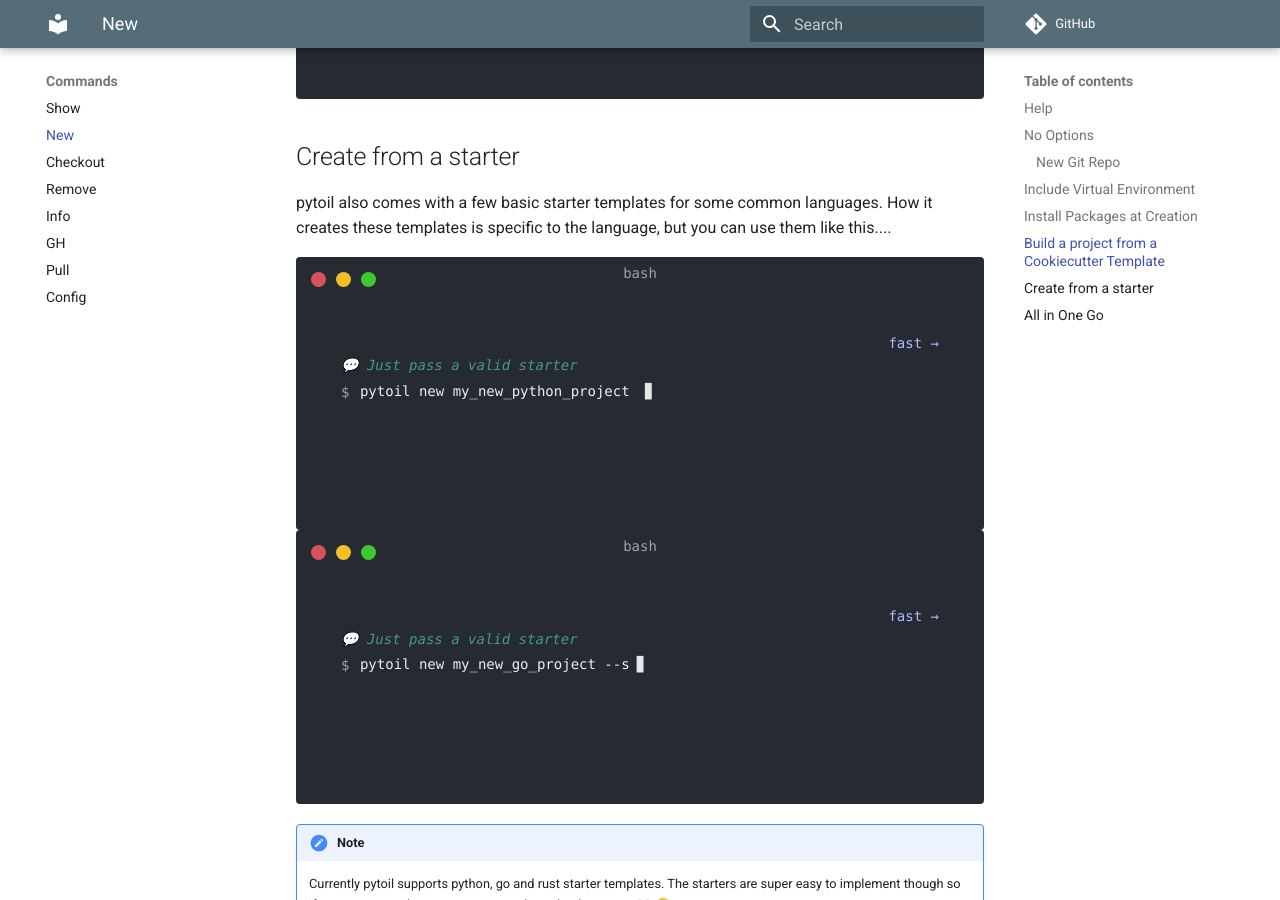
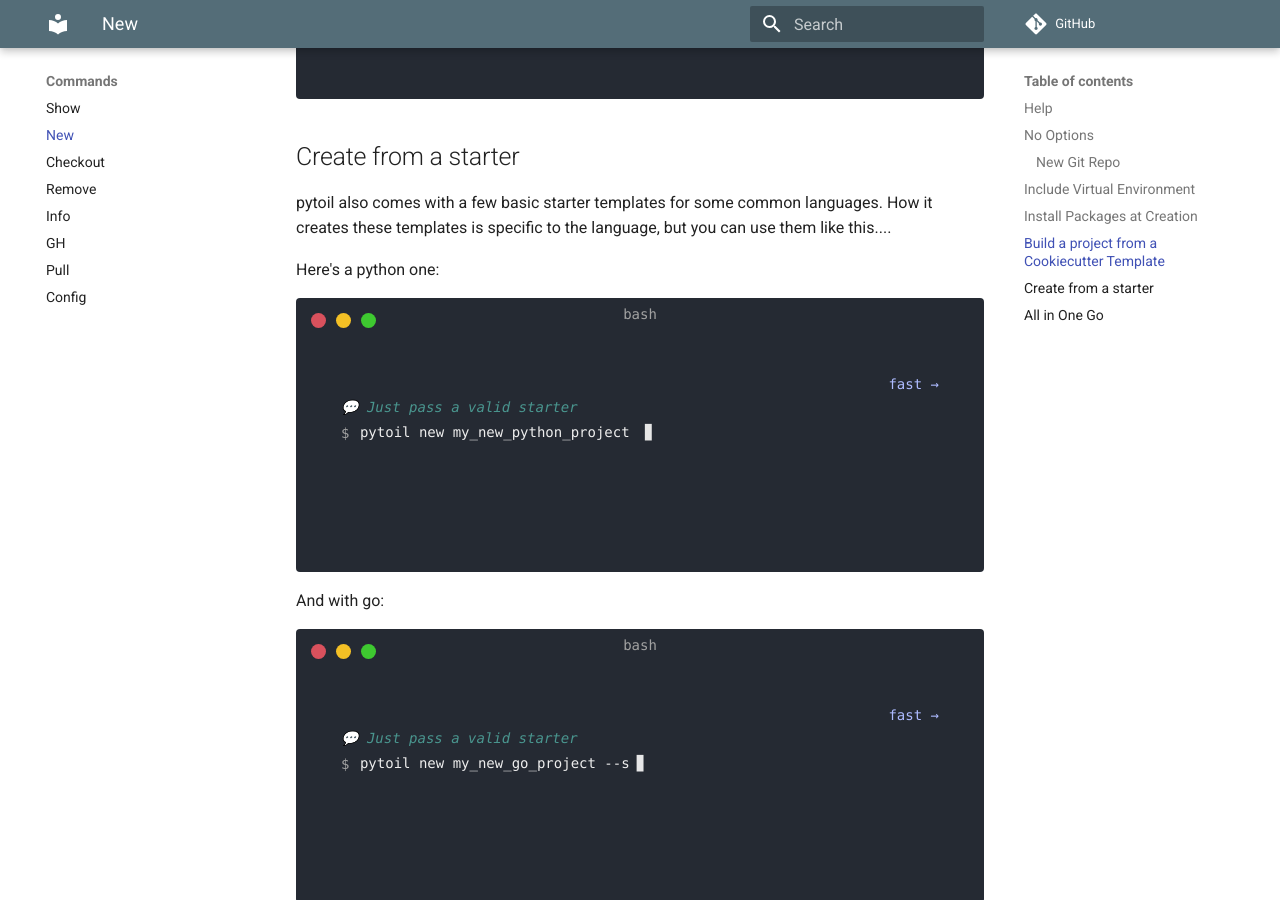
Before and after one commit to FollowTheProcess/pytoil, an MkDocs documentation site: the page built from docs/commands/new.md, in a window 1280 px wide and 900 px high, scrolled down 6420 px. Built offline with MkDocs 1.6.1 and Material for MkDocs 9.7.7, drawn with Linux system fonts in a browser that asks for light colours; emoji names are drawn with the system emoji font; some web fonts are replaced; comment, search, counter and statistics services are not loaded.

Commit message:
Update starter docs

````diff
--- a/docs/commands/new.md
+++ b/docs/commands/new.md
@@ -216,6 +216,8 @@ Creating new project: 'my_new_project' from cookiecutter: 'https://github.com/so
 
 pytoil also comes with a few basic starter templates for some common languages. How it creates these templates is specific to the language, but you can use them like this....
 
+Here's a python one:
+
 <div class="termy">
 
 ```console
@@ -226,6 +228,8 @@ Creating new project: 'my_new_python_project' from starter: 'python'
 ```
 
 </div>
+
+And with go:
 
 <div class="termy">
 
````
